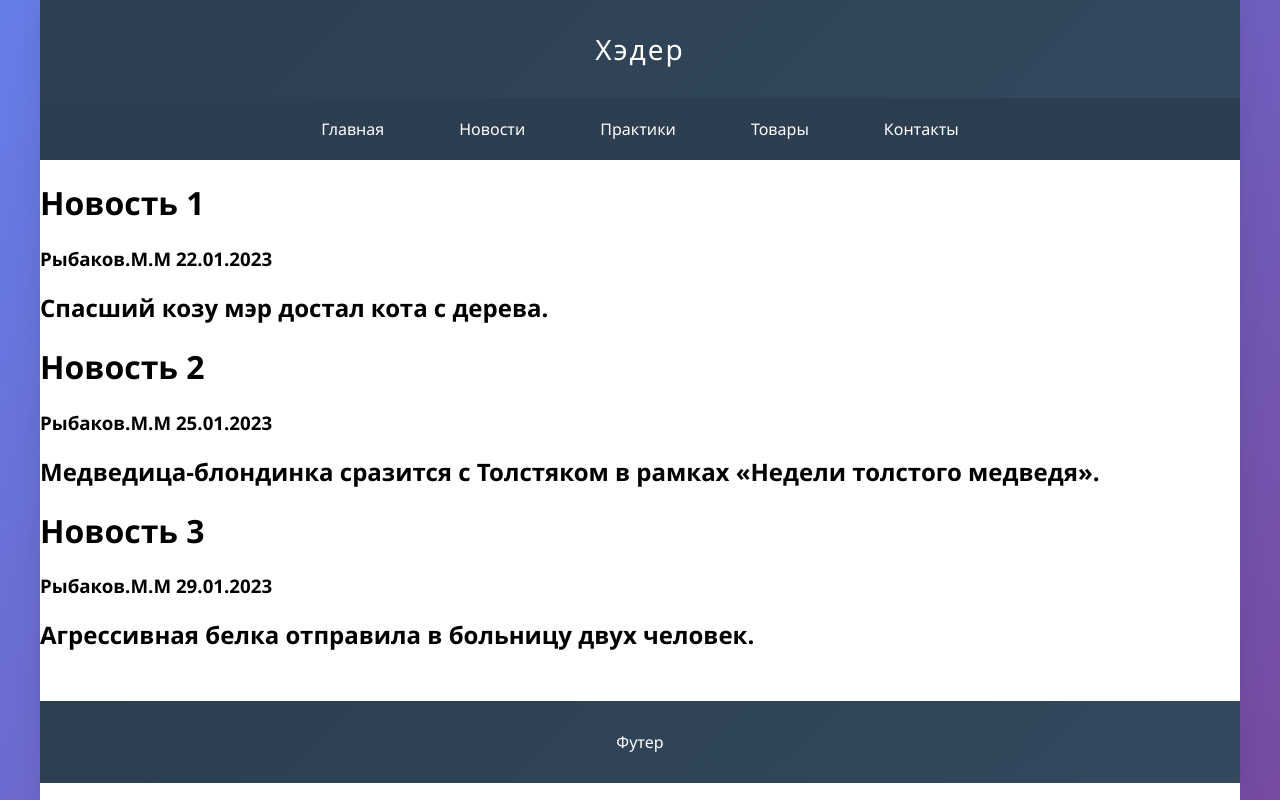
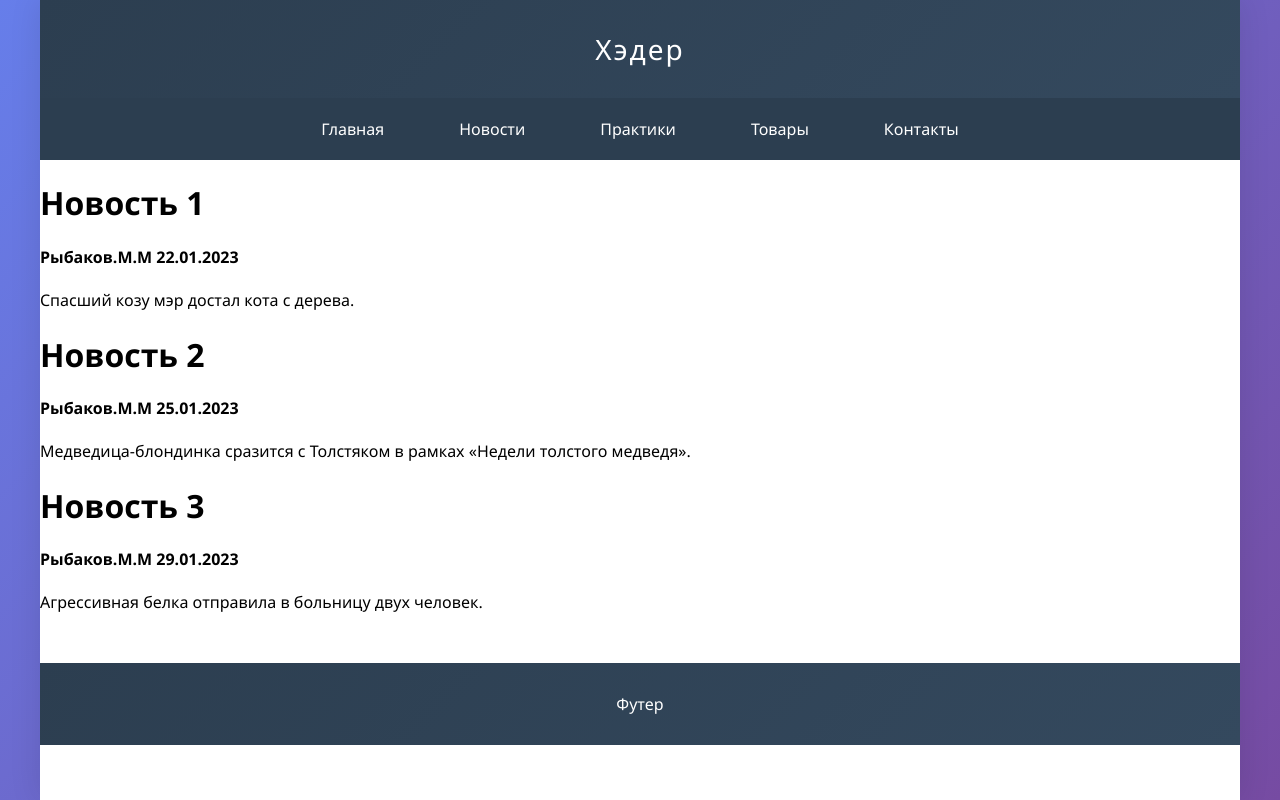
Before and after one commit to HEGATNB/Website-2, a plain HTML site: page pages/news.html in a window 1280 px wide. Drawn offline with Linux system fonts and the light colour scheme; files that its build step writes are made by us from their sources.

Commit message:
небольшие исправления

```diff
--- a/pages/news.html
+++ b/pages/news.html
@@ -21,14 +21,14 @@
 
         <div class="news">
             <h1>Новость 1</h1>
-            <h3>Рыбаков.М.М 22.01.2023</h3>
-            <h2>Спасший козу мэр достал кота с дерева.</h2>
+            <h4>Рыбаков.М.М 22.01.2023</h4>
+            <p>Спасший козу мэр достал кота с дерева.</p>
             <h1>Новость 2</h1>
-            <h3>Рыбаков.М.М 25.01.2023</h3>
-            <h2>Медведица-блондинка сразится с Толстяком в рамках «Недели толстого медведя».</h2>
+            <h4>Рыбаков.М.М 25.01.2023</h4>
+            <p>Медведица-блондинка сразится с Толстяком в рамках «Недели толстого медведя».<p>
             <h1>Новость 3</h1>
-            <h3>Рыбаков.М.М 29.01.2023</h3>
-            <h2>Агрессивная белка отправила в больницу двух человек.</h2>
+            <h4>Рыбаков.М.М 29.01.2023</h4>
+            <p>Агрессивная белка отправила в больницу двух человек.</p>
         </div>
         <div class="footer">Футер</div>
     </div>
```
Also changed, not shown: index.html (+3 -4 lines), pages/goods.html (+8 -4 lines), pages/practicles.html (+2 -0 lines), 1 other file.
